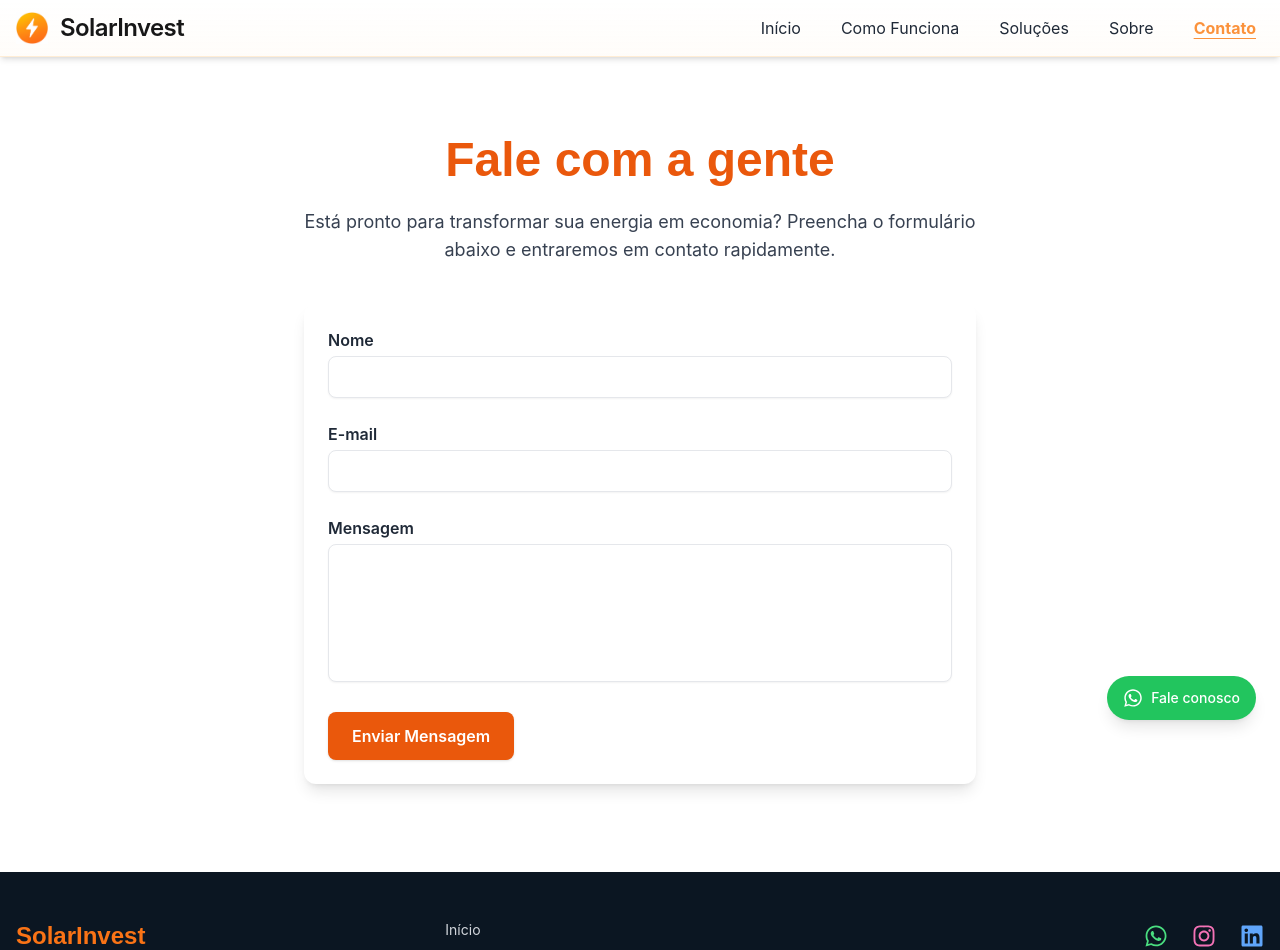
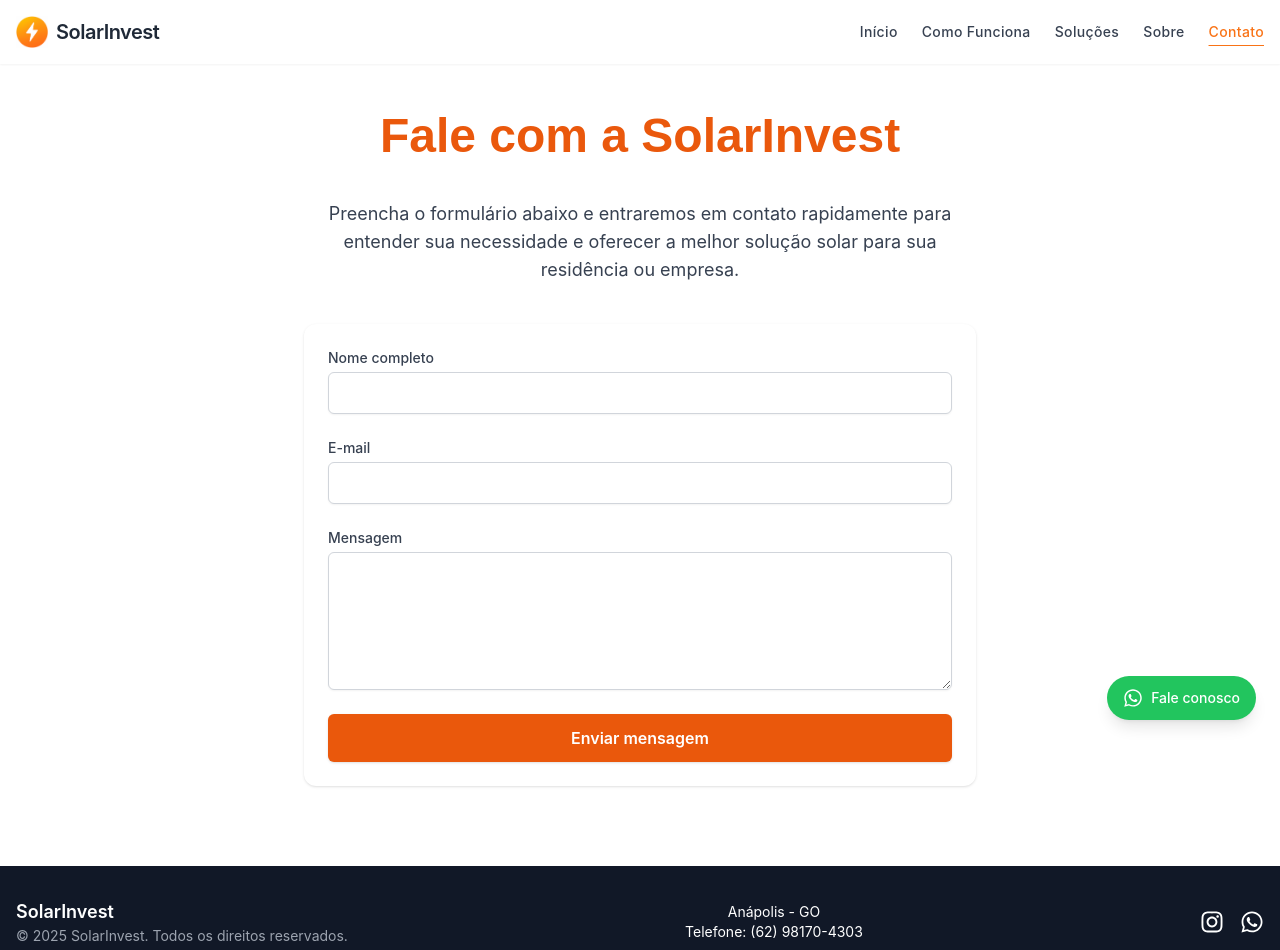
Before and after one commit to LeandroFrancaUS/solarinvest-Website, a Next.js app: page /contato in a window 1280 px wide. Shown: the top 950 px of the page. Built offline with nearby package versions, Linux system fonts and the light colour scheme.

Commit message:
repaginada

```diff
--- a/src/app/_document.tsx
+++ /dev/null
@@ -1,24 +0,0 @@
-import { Html, Head, Main, NextScript } from 'next/document';
-
-// 🌐 Documento HTML base — Next.js usa este arquivo para SSR
-export default function Document() {
-  return (
-    <Html lang="pt-BR">
-      <Head>
-        {/* 🆕 Fontes modernas e elegantes do Google Fonts */}
-        <link
-          href="https://fonts.googleapis.com/css2?family=DM+Sans:wght@400;500;700&family=Inter:wght@400;500;600&display=swap"
-          rel="stylesheet"
-        />
-
-        {/* 🔒 Ícones ou preload de assets podem ser adicionados aqui */}
-        <link rel="icon" href="/favicon.ico" />
-      </Head>
-      <body>
-        {/* 🧱 Estrutura principal da aplicação */}
-        <Main />
-        <NextScript />
-      </body>
-    </Html>
-  );
-}
--- a/src/app/contato/page.tsx
+++ b/src/app/contato/page.tsx
@@ -1,41 +1,45 @@
+// src/app/contato/page.tsx
+
 'use client';
 
+import ContatoForm from '@/components/ContatoForm';
 import { motion } from 'framer-motion';
-import ContatoForm from '@/components/ContatoForm';
 
 export default function ContatoPage() {
   return (
-    <main className="min-h-screen bg-white py-16 px-4 md:px-8">
-      <section className="max-w-3xl mx-auto text-center">
-        {/* 🎯 Título com animação */}
+    <main className="min-h-screen bg-white pt-28 pb-20 px-4">
+      <div className="max-w-5xl mx-auto text-center space-y-10">
+
+        {/* 🧭 Título com animação de entrada */}
         <motion.h1
-          initial={{ opacity: 0, y: 30 }}
+          className="text-4xl sm:text-5xl font-bold text-orange-600 leading-tight"
+          initial={{ opacity: 0, y: 20 }}
           animate={{ opacity: 1, y: 0 }}
           transition={{ duration: 0.6 }}
-          className="text-4xl md:text-5xl font-heading font-bold text-orange-600 mb-6"
         >
-          Fale com a gente
+          Fale com a SolarInvest
         </motion.h1>
 
-        {/* 💬 Subtítulo animado */}
+        {/* ✏️ Descrição opcional */}
         <motion.p
+          className="text-gray-700 max-w-2xl mx-auto text-base sm:text-lg"
           initial={{ opacity: 0, y: 20 }}
           animate={{ opacity: 1, y: 0 }}
           transition={{ duration: 0.6, delay: 0.2 }}
-          className="text-lg text-gray-700 max-w-2xl mx-auto mb-10"
         >
-          Está pronto para transformar sua energia em economia? Preencha o formulário abaixo e entraremos em contato rapidamente.
+          Preencha o formulário abaixo e entraremos em contato rapidamente para entender sua necessidade e oferecer a melhor solução solar para sua residência ou empresa.
         </motion.p>
 
-        {/* 📩 Formulário animado */}
+        {/* 📩 Formulário de contato */}
         <motion.div
-          initial={{ opacity: 0, scale: 0.95 }}
-          animate={{ opacity: 1, scale: 1 }}
+          className="mt-8"
+          initial={{ opacity: 0, y: 20 }}
+          animate={{ opacity: 1, y: 0 }}
           transition={{ duration: 0.6, delay: 0.4 }}
         >
           <ContatoForm />
         </motion.div>
-      </section>
+      </div>
     </main>
   );
 }
--- a/src/app/globals.css
+++ b/src/app/globals.css
@@ -22,10 +22,9 @@ html {
   scroll-behavior: smooth;
 }
 
-/* 🌍 Estilo base do body com fonte e cores */
+/* 🌍 Estilo base do corpo */
 body {
   @apply font-sans text-gray-900 bg-white;
-
   background: linear-gradient(
     to bottom,
     transparent,
@@ -33,12 +32,12 @@ body {
   ) rgb(var(--background-start-rgb));
 }
 
-/* 🧱 Tipografia padronizada para títulos */
+/* 🧱 Títulos com fonte elegante */
 h1, h2, h3, h4 {
   @apply font-heading font-bold text-gray-900;
 }
 
-/* 🔗 Estilo global para links */
+/* 🔗 Links padrão com transição suave */
 a {
   @apply transition-colors;
 }
@@ -49,7 +48,22 @@ a:focus, button:focus {
   box-shadow: none;
 }
 
-/* 🧩 Botões com estilo moderno */
+/* 🧩 Botões modernos */
 button {
   @apply font-semibold rounded-lg shadow hover:shadow-md transition-all;
 }
+
+/* 🎯 Menus inativos */
+nav a {
+  @apply text-gray-800;
+}
+
+/* 🟧 Menus ativos — cor laranja + underline */
+nav a.active {
+  @apply text-orange-500 font-bold underline decoration-orange-400 underline-offset-8;
+}
+
+/* 🔸 Efeito hover nos menus */
+nav a:hover {
+  @apply underline decoration-orange-400 underline-offset-8;
+}
--- a/src/app/layout.tsx
+++ b/src/app/layout.tsx
@@ -1,22 +1,37 @@
-import './globals.css';
-import Header from '@/components/Header';
-import Footer from '@/components/Footer';
-import WhatsappButton from '@/components/WhatsappButton';
+import './globals.css'; // 🧩 Estilos globais aplicados em toda a aplicação
+
+import Header from '@/components/Header'; // 🔝 Cabeçalho com menu responsivo
+import Footer from '@/components/Footer'; // 🔻 Rodapé com contatos e redes sociais
+import WhatsappButton from '@/components/WhatsappButton'; // 📱 Botão flutuante de WhatsApp
 
 import type { Metadata } from 'next';
 
+/**
+ * 🔍 SEO metadata global — aparece em todas as páginas
+ */
 export const metadata: Metadata = {
   title: 'SolarInvest Solutions',
   description: 'Energia solar inteligente e acessível.',
 };
 
+/**
+ * 🌐 Layout raiz (envolve todas as rotas do app)
+ * Contém estrutura HTML padrão e componentes fixos
+ */
 export default function RootLayout({ children }: { children: React.ReactNode }) {
   return (
     <html lang="pt-BR">
-      <body className="font-sans text-gray-900 bg-white pt-[72px]"> {/* Compensar header fixo */}
+      <body className="font-sans text-gray-900 bg-white">
+        {/* ⬆️ Cabeçalho fixo com logo e menu */}
         <Header />
+
+        {/* 🧱 Conteúdo dinâmico da página */}
         {children}
+
+        {/* ⬇️ Rodapé padrão com informações da empresa */}
         <Footer />
+
+        {/* 💬 Botão de WhatsApp fixo na tela */}
         <WhatsappButton />
       </body>
     </html>
--- a/src/app/page.tsx
+++ b/src/app/page.tsx
@@ -1,53 +1,22 @@
-// src/app/page.tsx
+'use client';
 
 import Hero from '@/components/Hero';
 import Beneficios from '@/components/Beneficios';
 import ComoFunciona from '@/components/ComoFunciona';
 
-// 🔍 SEO Metadata
-export const metadata = {
-  title: 'Energia Solar Inteligente | Solar Invest Solutions',
-  description:
-    'Economize com energia solar híbrida, off-grid e sustentável. Soluções acessíveis para residências, negócios e comunidades remotas.',
-  keywords: [
-    'energia solar',
-    'solarinvest',
-    'solar',
-    'solar invest',
-    'painel solar',
-    'off-grid',
-    'energia renovável',
-    'fotovoltaica',
-    'híbrida',
-    'comunidade solar',
-  ],
-  authors: [{ name: 'SolarInvest Solutions' }],
-  creator: 'SolarInvest Solutions',
-};
-
-export default function Home() {
+/**
+ * Página principal da SolarInvest.
+ * Exibe o Hero com vídeo, os benefícios e como funciona o serviço.
+ */
+export default function HomePage() {
   return (
-    <>
-      {/* 🎥 Vídeo ou imagem hero */}
+    <main className="min-h-screen pt-24 bg-white">
+      {/*
+        🧱 pt-24 garante espaçamento suficiente abaixo do Header fixo
+      */}
       <Hero />
-
-      {/* 🌞 Benefícios da solução solar */}
       <Beneficios />
-
-      {/* ⚙️ Etapas de como funciona */}
       <ComoFunciona />
-
-      {/* 🟡 Mensagem final com padding ajustado */}
-      <section className="bg-gradient-to-br from-yellow-100 to-orange-200 text-gray-800 px-4 sm:px-6 lg:px-8 py-12 sm:py-20 mt-12 sm:mt-16">
-        <div className="max-w-2xl mx-auto text-center">
-          <h1 className="text-3xl sm:text-4xl font-bold">
-            Bem-vindo à Solar Invest Solutions
-          </h1>
-          <p className="mt-4 text-base sm:text-lg">
-            Energia solar inteligente, acessível e sustentável para o seu futuro.
-          </p>
-        </div>
-      </section>
-    </>
+    </main>
   );
 }
--- a/src/components/ContatoForm.tsx
+++ b/src/components/ContatoForm.tsx
@@ -1,111 +1,117 @@
 'use client';
 
-import React, { useState } from 'react';
+import { useState } from 'react';
+
+// ✅ Tipagem dos dados do formulário
+interface FormData {
+  nome: string;
+  email: string;
+  mensagem: string;
+}
 
 export default function ContatoForm() {
-  const [formData, setFormData] = useState({
-    nome: '',
-    email: '',
-    mensagem: '',
-  });
+  // 🧠 Estado do formulário
+  const [form, setForm] = useState<FormData>({ nome: '', email: '', mensagem: '' });
+  const [status, setStatus] = useState<'idle' | 'sending' | 'success' | 'error'>('idle');
 
-  const [enviado, setEnviado] = useState(false); // ✅ Para feedback visual
-
-  // 🔄 Atualiza campos do formulário
+  // 🔁 Atualiza o formulário conforme o usuário digita
   const handleChange = (e: React.ChangeEvent<HTMLInputElement | HTMLTextAreaElement>) => {
-    setFormData({ ...formData, [e.target.name]: e.target.value });
+    setForm({ ...form, [e.target.name]: e.target.value });
   };
 
-  // 📩 Envia formulário para API
+  // 📤 Envia os dados para a API
   const handleSubmit = async (e: React.FormEvent) => {
     e.preventDefault();
+    setStatus('sending');
 
     try {
-      const res = await fetch('/api/contato', {
+      const response = await fetch('/api/contato', {
         method: 'POST',
         headers: { 'Content-Type': 'application/json' },
-        body: JSON.stringify(formData),
+        body: JSON.stringify(form),
       });
 
-      if (res.ok) {
-        setEnviado(true);
-        setFormData({ nome: '', email: '', mensagem: '' });
+      if (response.ok) {
+        setStatus('success');
+        setForm({ nome: '', email: '', mensagem: '' }); // 🧽 Limpa os campos
       } else {
-        alert('Erro ao enviar. Tente novamente mais tarde.');
+        setStatus('error');
       }
     } catch (err) {
       console.error('Erro ao enviar:', err);
-      alert('Erro inesperado ao enviar o formulário.');
+      setStatus('error');
     }
   };
 
   return (
     <form
       onSubmit={handleSubmit}
-      className="space-y-6 bg-white p-6 rounded-xl shadow-lg max-w-2xl mx-auto text-left"
+      className="max-w-2xl mx-auto bg-white p-6 rounded-xl shadow space-y-6 text-left"
     >
-      {/* ✅ Mensagem de sucesso */}
-      {enviado && (
-        <div className="bg-green-100 border border-green-400 text-green-700 px-4 py-3 rounded text-sm">
-          Obrigado pelo contato! Responderemos em breve.
-        </div>
-      )}
-
-      {/* 📛 Nome */}
-      <div>
-        <label htmlFor="nome" className="block font-semibold text-gray-800 mb-1">
-          Nome
+      {/* 📛 Campo Nome */}
+      <div className="flex flex-col">
+        <label htmlFor="nome" className="text-sm font-medium text-gray-700 mb-1">
+          Nome completo
         </label>
         <input
           type="text"
+          name="nome"
           id="nome"
-          name="nome"
+          value={form.nome}
+          onChange={handleChange}
           required
-          value={formData.nome}
-          onChange={handleChange}
-          className="w-full px-4 py-2 border rounded-lg shadow-sm focus:outline-none focus:ring-2 focus:ring-orange-400"
+          className="rounded-md border border-gray-300 px-4 py-2 shadow-sm focus:ring-orange-500 focus:border-orange-500"
         />
       </div>
 
-      {/* 📧 Email */}
-      <div>
-        <label htmlFor="email" className="block font-semibold text-gray-800 mb-1">
+      {/* 📧 Campo E-mail */}
+      <div className="flex flex-col">
+        <label htmlFor="email" className="text-sm font-medium text-gray-700 mb-1">
           E-mail
         </label>
         <input
           type="email"
+          name="email"
           id="email"
-          name="email"
+          value={form.email}
+          onChange={handleChange}
           required
-          value={formData.email}
-          onChange={handleChange}
-          className="w-full px-4 py-2 border rounded-lg shadow-sm focus:outline-none focus:ring-2 focus:ring-orange-400"
+          className="rounded-md border border-gray-300 px-4 py-2 shadow-sm focus:ring-orange-500 focus:border-orange-500"
         />
       </div>
 
-      {/* ✍️ Mensagem */}
-      <div>
-        <label htmlFor="mensagem" className="block font-semibold text-gray-800 mb-1">
+      {/* 💬 Campo Mensagem */}
+      <div className="flex flex-col">
+        <label htmlFor="mensagem" className="text-sm font-medium text-gray-700 mb-1">
           Mensagem
         </label>
         <textarea
+          name="mensagem"
           id="mensagem"
-          name="mensagem"
+          rows={5}
+          value={form.mensagem}
+          onChange={handleChange}
           required
-          rows={5}
-          value={formData.mensagem}
-          onChange={handleChange}
-          className="w-full px-4 py-2 border rounded-lg shadow-sm resize-none focus:outline-none focus:ring-2 focus:ring-orange-400"
-        ></textarea>
+          className="rounded-md border border-gray-300 px-4 py-2 shadow-sm focus:ring-orange-500 focus:border-orange-500"
+        />
       </div>
 
-      {/* 📤 Botão de envio */}
+      {/* 🔘 Botão de envio */}
       <button
         type="submit"
-        className="bg-orange-600 hover:bg-orange-500 text-white font-semibold px-6 py-3 rounded-lg transition-colors"
+        disabled={status === 'sending'}
+        className="w-full bg-orange-600 text-white font-semibold py-3 px-6 rounded-md hover:bg-orange-500 transition"
       >
-        Enviar Mensagem
+        {status === 'sending' ? 'Enviando...' : 'Enviar mensagem'}
       </button>
+
+      {/* 🟢 Feedback visual */}
+      {status === 'success' && (
+        <p className="text-green-600 text-sm">Mensagem enviada com sucesso! Entraremos em contato em breve.</p>
+      )}
+      {status === 'error' && (
+        <p className="text-red-600 text-sm">Erro ao enviar. Por favor, tente novamente mais tarde.</p>
+      )}
     </form>
   );
 }
--- a/src/components/Footer.tsx
+++ b/src/components/Footer.tsx
@@ -1,65 +1,49 @@
 'use client';
 
-import Link from 'next/link';
-import { FaWhatsapp, FaInstagram, FaLinkedin } from 'react-icons/fa';
+import { FaInstagram, FaWhatsapp } from 'react-icons/fa';
 
+/**
+ * Rodapé moderno e profissional da SolarInvest.
+ * Exibe redes sociais, informações de contato e direitos autorais.
+ */
 export default function Footer() {
   return (
-    <footer className="bg-[#0B1622] text-gray-300 pt-12 pb-8 px-4">
-      <div className="max-w-7xl mx-auto grid grid-cols-1 md:grid-cols-3 gap-10">
+    <footer className="bg-gray-900 text-white py-8">
+      <div className="max-w-7xl mx-auto px-4 flex flex-col md:flex-row items-center justify-between gap-4">
 
-        {/* 🔆 Descrição da empresa */}
-        <div className="space-y-4">
-          <h2 className="text-2xl font-bold text-orange-500">SolarInvest</h2>
-          <p className="text-sm leading-relaxed max-w-sm">
-            Soluções inteligentes em energia solar para residências, condomínios e pequenas empresas.
-          </p>
-          <p className="text-sm text-gray-400">
-            Cidade: Anápolis – GO<br />
-            Tel:(62) 98170-4303
-          </p>
+        {/* 🏢 Nome da empresa e aviso de direitos autorais */}
+        <div className="text-center md:text-left text-sm">
+          <p className="font-semibold text-lg">SolarInvest</p>
+          <p className="text-gray-400">© {new Date().getFullYear()} SolarInvest. Todos os direitos reservados.</p>
         </div>
 
-        {/* 🔗 Links de navegação */}
-        <div className="flex flex-col space-y-2 text-sm">
-          <Link href="/" className="hover:text-orange-400 transition">Início</Link>
-          <Link href="/solucoes" className="hover:text-orange-400 transition">Soluções</Link>
-          <Link href="/sobre" className="hover:text-orange-400 transition">Sobre</Link>
-          <Link href="/contato" className="hover:text-orange-400 transition">Contato</Link>
+        {/* 📍 Localização e telefone */}
+        <div className="text-sm text-center">
+          <p>Anápolis - GO</p>
+          <p>Telefone: (62) 98170-4303</p>
         </div>
 
-        {/* 🌐 Redes sociais com ícones coloridos */}
-        <div className="flex items-start md:justify-end space-x-6 pt-1">
+        {/* 🌐 Ícones das redes sociais */}
+        <div className="flex gap-4">
+          <a
+            href="https://www.instagram.com/solarinvest.br/"
+            target="_blank"
+            rel="noopener noreferrer"
+            aria-label="Instagram"
+            className="text-white hover:text-orange-400 transition"
+          >
+            <FaInstagram size={24} />
+          </a>
           <a
             href="https://wa.me/5562981704303"
             target="_blank"
             rel="noopener noreferrer"
             aria-label="WhatsApp"
+            className="text-white hover:text-green-400 transition"
           >
-            <FaWhatsapp size={24} className="text-green-400 hover:text-green-300 transition" />
-          </a>
-          <a
-            href="https://www.instagram.com/solarinvest.br/"
-            target="_blank"
-            rel="noopener noreferrer"
-            aria-label="Instagram"
-          >
-            <FaInstagram size={24} className="text-pink-400 hover:text-pink-300 transition" />
-          </a>
-          <a
-            href="https://www.linkedin.com"
-            target="_blank"
-            rel="noopener noreferrer"
-            aria-label="LinkedIn"
-          >
-            <FaLinkedin size={24} className="text-blue-400 hover:text-blue-300 transition" />
+            <FaWhatsapp size={24} />
           </a>
         </div>
-      </div>
-
-      {/* 📌 Rodapé inferior */}
-      <div className="mt-10 border-t border-gray-800 pt-4 text-center text-xs text-gray-500">
-        © {new Date().getFullYear()} SolarInvest. Todos os direitos reservados.
       </div>
     </footer>
   );
--- a/src/components/Header.tsx
+++ b/src/components/Header.tsx
@@ -1,106 +1,97 @@
 'use client';
 
-import { useState, useEffect } from 'react';
 import Link from 'next/link';
+import { usePathname } from 'next/navigation';
+import { useState } from 'react';
 import Image from 'next/image';
-import { usePathname } from 'next/navigation';
-import { Menu, X } from 'lucide-react';
-import clsx from 'clsx';
 
+/**
+ * Cabeçalho fixo com logo, nome da empresa e navegação adaptativa.
+ * Inclui destaque para a rota ativa e botão hambúrguer no mobile.
+ */
 export default function Header() {
   const pathname = usePathname();
   const [menuOpen, setMenuOpen] = useState(false);
 
-  // 🔁 Fecha o menu mobile automaticamente ao mudar de rota
-  useEffect(() => {
-    setMenuOpen(false);
-  }, [pathname]);
-
-  const navigation = [
-    { name: 'Início', href: '/' },
-    { name: 'Como Funciona', href: '/comofunciona' },
-    { name: 'Soluções', href: '/solucoes' },
-    { name: 'Sobre', href: '/sobre' },
-    { name: 'Contato', href: '/contato' },
+  const navItems = [
+    { label: 'Início', href: '/' },
+    { label: 'Como Funciona', href: '/comofunciona' },
+    { label: 'Soluções', href: '/solucoes' },
+    { label: 'Sobre', href: '/sobre' },
+    { label: 'Contato', href: '/contato' },
   ];
 
+  const isActive = (href: string) => pathname === href;
+
   return (
-    <header className="fixed top-0 z-50 w-full bg-gradient-to-b from-white/70 to-orange-50/30 backdrop-blur-xl shadow-md border-b border-orange-100">
-      <div className="max-w-7xl mx-auto flex items-center justify-between px-4 py-3">
-
-        {/* 🔆 Logo + nome fixo e profissional */}
-        <Link
-          href="/#hero"
-          scroll={true}
-          className="flex items-center gap-3 transition-colors duration-200"
-        >
+    <header className="fixed top-0 z-50 w-full backdrop-blur bg-white/80 shadow-sm">
+      <div className="max-w-7xl mx-auto px-4 py-4 flex items-center justify-between">
+        {/* 🌞 Logo + nome da empresa */}
+        <Link href="/" className="flex items-center gap-2">
           <Image
             src="/logo.png"
             alt="Logo SolarInvest"
             width={32}
             height={32}
-            className="w-8 h-8 object-contain"
+            priority
           />
-          <span className="text-xl sm:text-2xl font-semibold tracking-tight text-neutral-900">
+          <span className="text-xl font-semibold text-gray-800 tracking-tight">
             SolarInvest
           </span>
         </Link>
 
-        {/* 🖥️ Menu Desktop */}
-        <nav className="hidden md:flex gap-6 items-center text-sm">
-          {navigation.map((item) => {
-            const isActive = pathname === item.href;
-            return (
-              <Link
-                key={item.href}
-                href={item.href}
-                className={clsx(
-                  'inline-flex items-center px-2 py-1 text-base transition-colors duration-200 focus:outline-none focus:ring-0',
-                  {
-                    '!text-orange-400 font-bold underline underline-offset-4 decoration-orange-400': isActive,
-                    'text-gray-800 hover:text-orange-400 hover:underline hover:underline-offset-4 hover:decoration-orange-400': !isActive,
-                  }
-                )}
-              >
-                {item.name}
-              </Link>
-            );
-          })}
-        </nav>
-
         {/* 📱 Botão do menu mobile */}
         <button
+          className="md:hidden text-gray-700 focus:outline-none"
           onClick={() => setMenuOpen(!menuOpen)}
-          className="md:hidden text-orange-500 focus:outline-none"
           aria-label="Abrir menu"
         >
-          {menuOpen ? <X size={28} /> : <Menu size={28} />}
+          <svg className="w-6 h-6" fill="none" stroke="currentColor" viewBox="0 0 24 24">
+            {menuOpen ? (
+              <path strokeLinecap="round" strokeLinejoin="round" strokeWidth={2} d="M6 18L18 6M6 6l12 12" />
+            ) : (
+              <path strokeLinecap="round" strokeLinejoin="round" strokeWidth={2} d="M4 6h16M4 12h16M4 18h16" />
+            )}
+          </svg>
         </button>
+
+        {/* 🖥️ Menu desktop */}
+        <nav className="hidden md:flex gap-6">
+          {navItems.map(({ label, href }) => (
+            <Link
+              key={href}
+              href={href}
+              className={`transition-all font-medium text-sm tracking-wide ${
+                isActive(href)
+                  ? 'text-orange-500 font-bold underline underline-offset-8'
+                  : 'text-gray-700 hover:text-orange-500 hover:underline'
+              }`}
+            >
+              {label}
+            </Link>
+          ))}
+        </nav>
       </div>
 
-      {/* 📱 Menu mobile dropdown visível quando aberto */}
+      {/* 📱 Menu mobile expandido */}
       {menuOpen && (
-        <nav className="md:hidden bg-white shadow-md border-t border-orange-100 z-40">
-          <ul className="flex flex-col space-y-3 px-4 py-4">
-            {navigation.map((item) => {
-              const isActive = pathname === item.href;
-              return (
-                <li key={item.href}>
-                  <Link
-                    href={item.href}
-                    className={clsx(
-                      'inline-flex items-center text-base transition-colors duration-200 focus:outline-none focus:ring-0',
-                      {
-                        '!text-orange-400 font-bold underline underline-offset-4 decoration-orange-400': isActive,
-                        'text-gray-800 hover:text-orange-400 hover:underline hover:underline-offset-4 hover:decoration-orange-400': !isActive,
-                      }
-                    )}
-                  >
-                    {item.name}
-                  </Link>
-                </li>
-              );
-            })}
+        <nav className="md:hidden bg-white shadow-md border-t border-gray-200 px-4 pb-4 pt-2">
+          <ul className="flex flex-col space-y-2">
+            {navItems.map(({ label, href }) => (
+              <li key={href}>
+                <Link
+                  href={href}
+                  onClick={() => setMenuOpen(false)}
+                  className={`block px-2 py-1 rounded transition-all ${
+                    isActive(href)
+                      ? 'text-orange-500 font-bold underline underline-offset-8'
+                      : 'text-gray-700 hover:text-orange-500'
+                  }`}
+                >
+                  {label}
+                </Link>
+              </li>
+            ))}
           </ul>
         </nav>
       )}
```
Also changed, not shown: next.config.js (+7 -0 lines), src/components/Hero.tsx (+15 -21 lines), src/components/LiteYouTube.tsx (+32 -35 lines).
